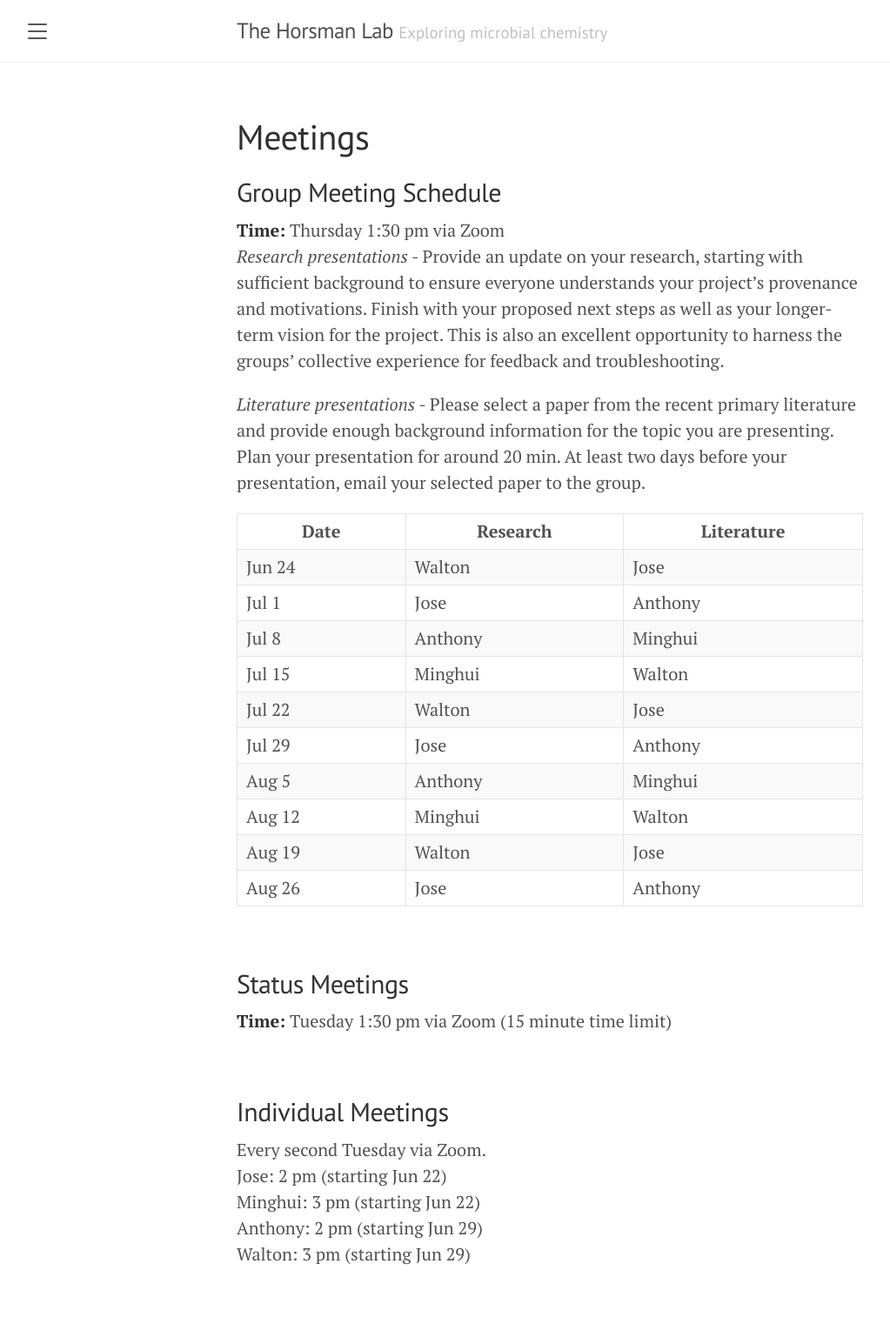
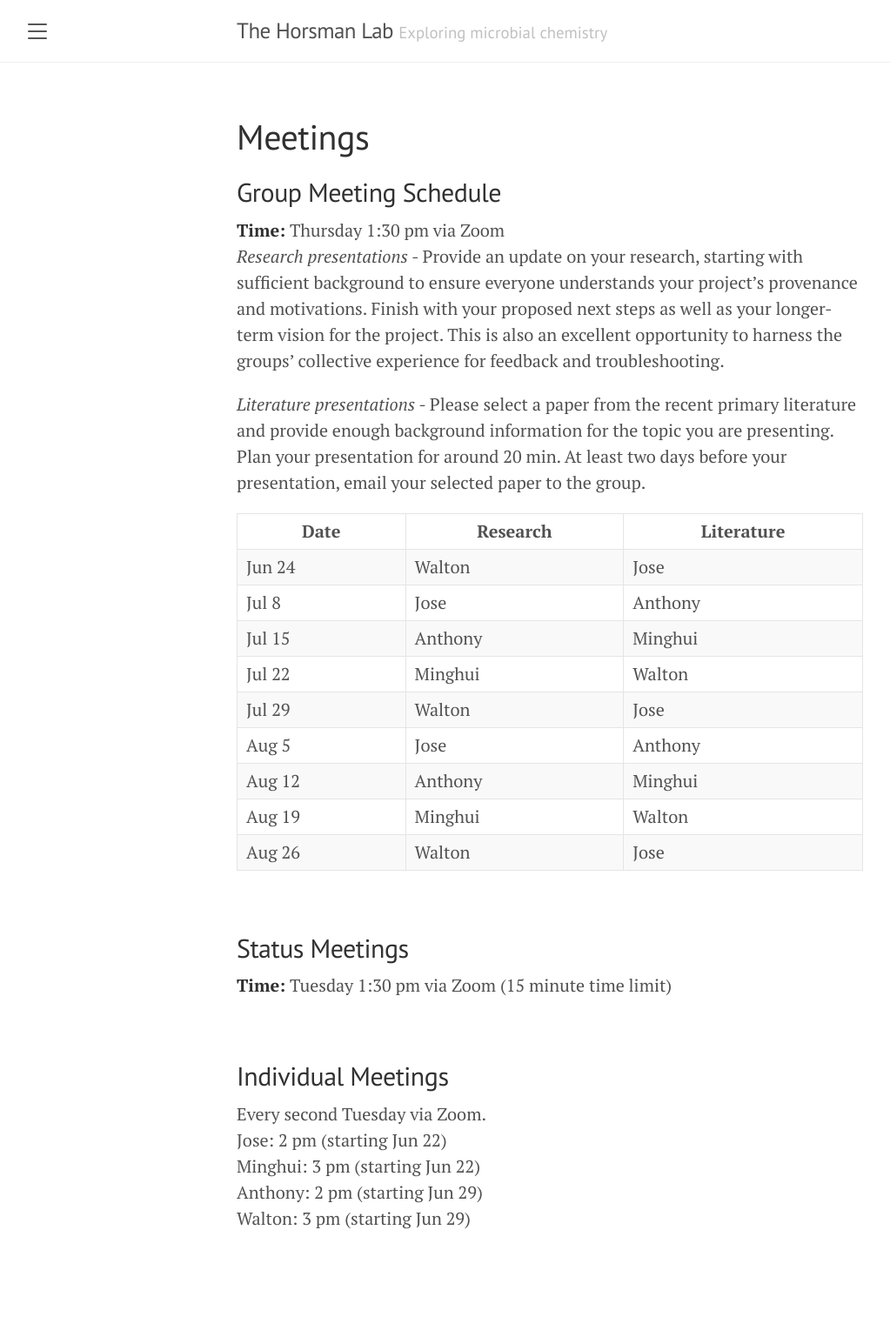
Before and after one commit to horsmanlab/horsmanlab.github.io, a Jekyll site: the page built from meetings.md, in a window 1280 px wide. Shown: the whole page at 87% size, without its empty margins (8-1031 px from the left). Built offline with Jekyll 4.4.1, drawn with Linux system fonts in a browser that asks for light colours; after the commit the page ends 1496 px from its top, so only the background shows below that.

Commit message:
updated summer meeting schedule

```diff
--- a/meetings.md
+++ b/meetings.md
@@ -24,49 +24,44 @@ title: Meetings
       <td>Jose</td>
     </tr>
     <tr>
-      <td>Jul 1</td>
+      <td>Jul 8</td>
       <td>Jose</td>
       <td>Anthony</td>
     </tr>
     <tr>
-      <td>Jul 8</td>
+      <td>Jul 15</td>
       <td>Anthony</td>
       <td>Minghui</td>
     </tr>
     <tr>
-      <td>Jul 15</td>
+      <td>Jul 22</td>
       <td>Minghui</td>
       <td>Walton</td>
     </tr>
     <tr>
-      <td>Jul 22</td>
+      <td>Jul 29</td>
       <td>Walton</td>
       <td>Jose</td>
     </tr>
     <tr>
-      <td>Jul 29</td>
+      <td>Aug 5</td>
       <td>Jose</td>
       <td>Anthony</td>
     </tr>
     <tr>
-      <td>Aug 5</td>
+      <td>Aug 12</td>
       <td>Anthony</td>
       <td>Minghui</td>
     </tr>
     <tr>
-      <td>Aug 12</td>
+      <td>Aug 19</td>
       <td>Minghui</td>
       <td>Walton</td>
     </tr>
     <tr>
-      <td>Aug 19</td>
+      <td>Aug 26</td>
       <td>Walton</td>
       <td>Jose</td>
-    </tr>
-    <tr>
-      <td>Aug 26</td>
-      <td>Jose</td>
-      <td>Anthony</td>
     </tr>
   </tbody>
 </table>
```
Also changed, not shown: 3 other files.
